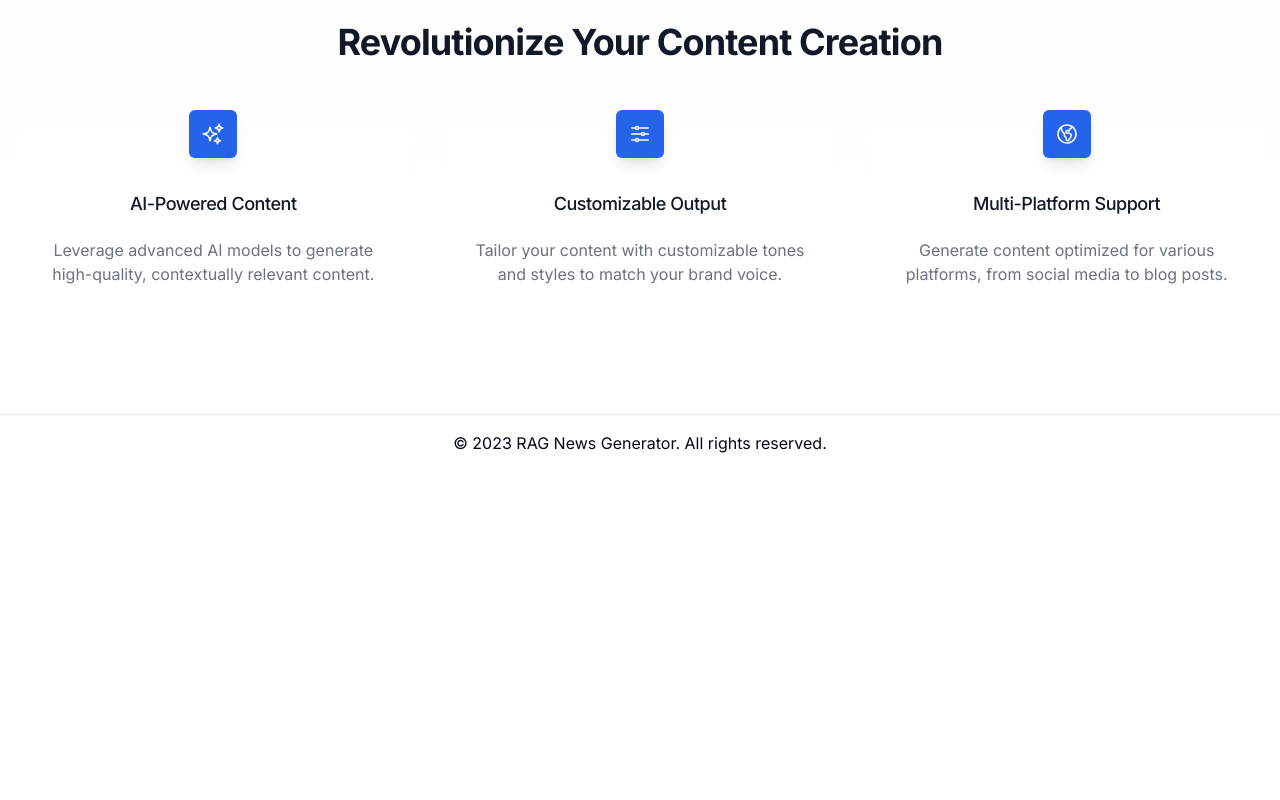
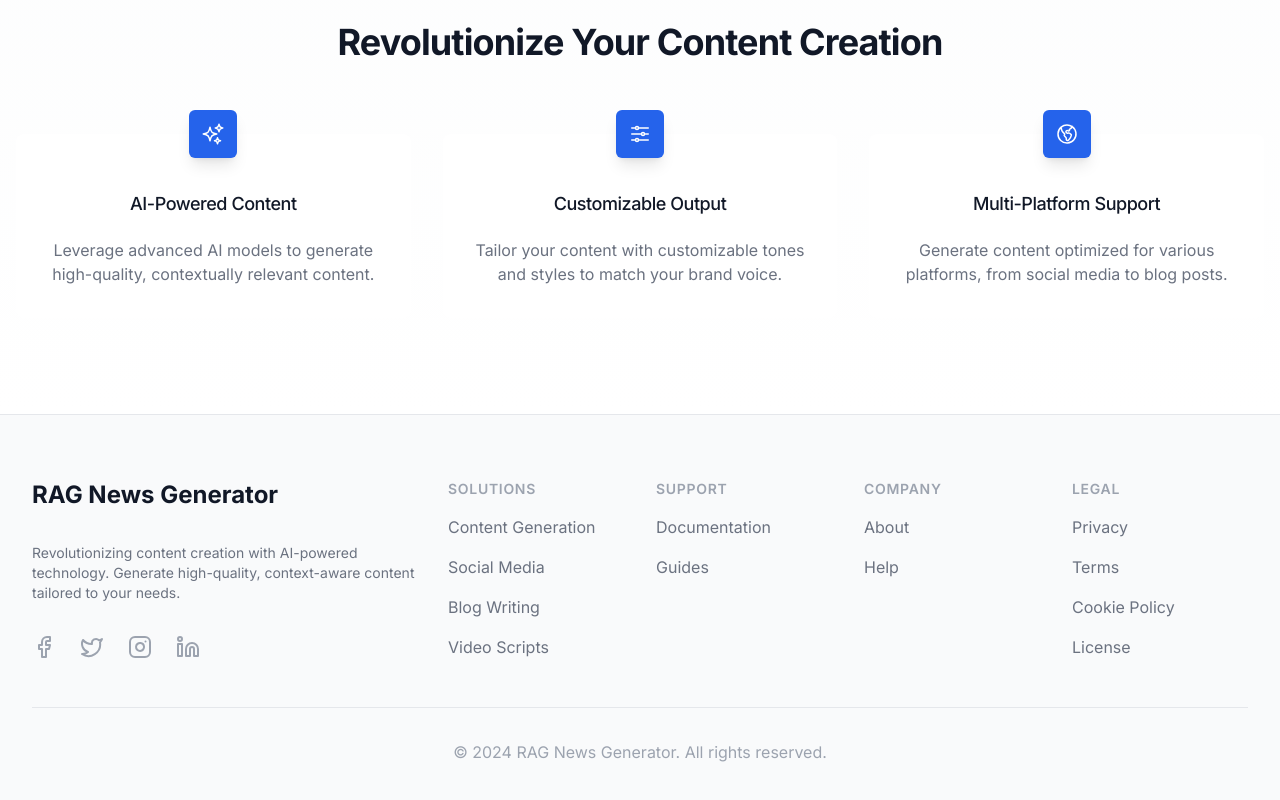
Before and after one commit to zahooronly/aigineers-rag-news-generator, a Next.js app: page / in a window 1280 px wide. Shown: the part 811-1611 px from the top of the page. Before the commit the page ends 1282 px from the top, so only its background shows below. Built offline with nearby package versions, Linux system fonts and the light colour scheme.

Commit message:
fix: updated footer

```diff
--- a/components/Footer.tsx
+++ b/components/Footer.tsx
@@ -1,9 +1,161 @@
+import Link from "next/link";
+import { Facebook, Twitter, Instagram, Linkedin } from "lucide-react";
+
 export default function Footer() {
   return (
-    <footer className="border-t">
-      <div className="container mx-auto px-4 py-4 text-center">
-        <p>&copy; 2023 RAG News Generator. All rights reserved.</p>
+    <footer className="bg-gray-50 dark:bg-gray-900 border-t border-gray-200 dark:border-gray-800">
+      <div className="max-w-7xl mx-auto py-12 px-4 sm:px-6 lg:py-16 lg:px-8">
+        <div className="xl:grid xl:grid-cols-3 xl:gap-8">
+          <div className="space-y-8 xl:col-span-1">
+            <Link
+              href="/"
+              className="text-2xl font-bold text-gray-900 dark:text-white"
+            >
+              RAG News Generator
+            </Link>
+            <p className="text-gray-500 dark:text-gray-400 text-sm">
+              Revolutionizing content creation with AI-powered technology.
+              Generate high-quality, context-aware content tailored to your
+              needs.
+            </p>
+            <div className="flex space-x-6">
+              <a
+                href="#"
+                className="text-gray-400 hover:text-gray-500 dark:hover:text-gray-300"
+              >
+                <span className="sr-only">Facebook</span>
+                <Facebook className="h-6 w-6" />
+              </a>
+              <a
+                href="#"
+                className="text-gray-400 hover:text-gray-500 dark:hover:text-gray-300"
+              >
+                <span className="sr-only">Twitter</span>
+                <Twitter className="h-6 w-6" />
+              </a>
+              <a
+                href="#"
+                className="text-gray-400 hover:text-gray-500 dark:hover:text-gray-300"
+              >
+                <span className="sr-only">Instagram</span>
+                <Instagram className="h-6 w-6" />
+              </a>
+              <a
+                href="#"
+                className="text-gray-400 hover:text-gray-500 dark:hover:text-gray-300"
+              >
+                <span className="sr-only">LinkedIn</span>
+                <Linkedin className="h-6 w-6" />
+              </a>
+            </div>
+          </div>
+          <div className="mt-12 grid grid-cols-2 gap-8 xl:mt-0 xl:col-span-2">
+            <div className="md:grid md:grid-cols-2 md:gap-8">
+              <div>
+                <h3 className="text-sm font-semibold text-gray-400 tracking-wider uppercase">
+                  Solutions
+                </h3>
+                <ul className="mt-4 space-y-4">
+                  {solutions.map((item) => (
+                    <li key={item.name}>
+                      <a
+                        href={item.href}
+                        className="text-base text-gray-500 hover:text-gray-900 dark:text-gray-400 dark:hover:text-white"
+                      >
+                        {item.name}
+                      </a>
+                    </li>
+                  ))}
+                </ul>
+              </div>
+              <div className="mt-12 md:mt-0">
+                <h3 className="text-sm font-semibold text-gray-400 tracking-wider uppercase">
+                  Support
+                </h3>
+                <ul className="mt-4 space-y-4">
+                  {support.map((item) => (
+                    <li key={item.name}>
+                      <a
+                        href={item.href}
+                        className="text-base text-gray-500 hover:text-gray-900 dark:text-gray-400 dark:hover:text-white"
+                      >
+                        {item.name}
+                      </a>
+                    </li>
+                  ))}
+                </ul>
+              </div>
+            </div>
+            <div className="md:grid md:grid-cols-2 md:gap-8">
+              <div>
+                <h3 className="text-sm font-semibold text-gray-400 tracking-wider uppercase">
+                  Company
+                </h3>
+                <ul className="mt-4 space-y-4">
+                  {company.map((item) => (
+                    <li key={item.name}>
+                      <a
+                        href={item.href}
+                        className="text-base text-gray-500 hover:text-gray-900 dark:text-gray-400 dark:hover:text-white"
+                      >
+                        {item.name}
+                      </a>
+                    </li>
+                  ))}
+                </ul>
+              </div>
+              <div className="mt-12 md:mt-0">
+                <h3 className="text-sm font-semibold text-gray-400 tracking-wider uppercase">
+                  Legal
+                </h3>
+                <ul className="mt-4 space-y-4">
+                  {legal.map((item) => (
+                    <li key={item.name}>
+                      <a
+                        href={item.href}
+                        className="text-base text-gray-500 hover:text-gray-900 dark:text-gray-400 dark:hover:text-white"
+                      >
+                        {item.name}
+                      </a>
+                    </li>
+                  ))}
+                </ul>
+              </div>
+            </div>
+          </div>
+        </div>
+        <div className="mt-12 border-t border-gray-200 dark:border-gray-700 pt-8">
+          <p className="text-base text-gray-400 xl:text-center">
+            &copy; 2024 RAG News Generator. All rights reserved.
+          </p>
+        </div>
       </div>
     </footer>
-  )
+  );
 }
+
+const solutions = [
+  { name: "Content Generation", href: "#" },
+  { name: "Social Media", href: "#" },
+  { name: "Blog Writing", href: "#" },
+  { name: "Video Scripts", href: "#" },
+];
+
+const support = [
+  { name: "Documentation", href: "#" },
+  { name: "Guides", href: "#" },
+];
+
+const company = [
+  { name: "About", href: "/about" },
+  { name: "Help", href: "/help" },
+];
+
+const legal = [
+  { name: "Privacy", href: "#" },
+  { name: "Terms", href: "#" },
+  { name: "Cookie Policy", href: "#" },
+  { name: "License", href: "#" },
+];
+
+// about to be added soon...
```
